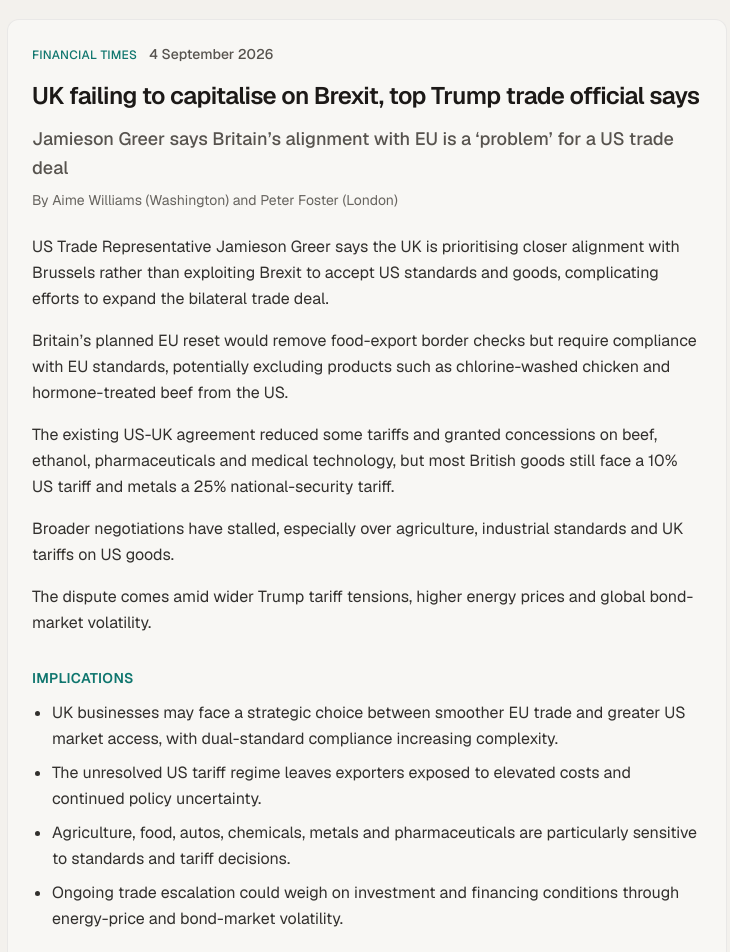
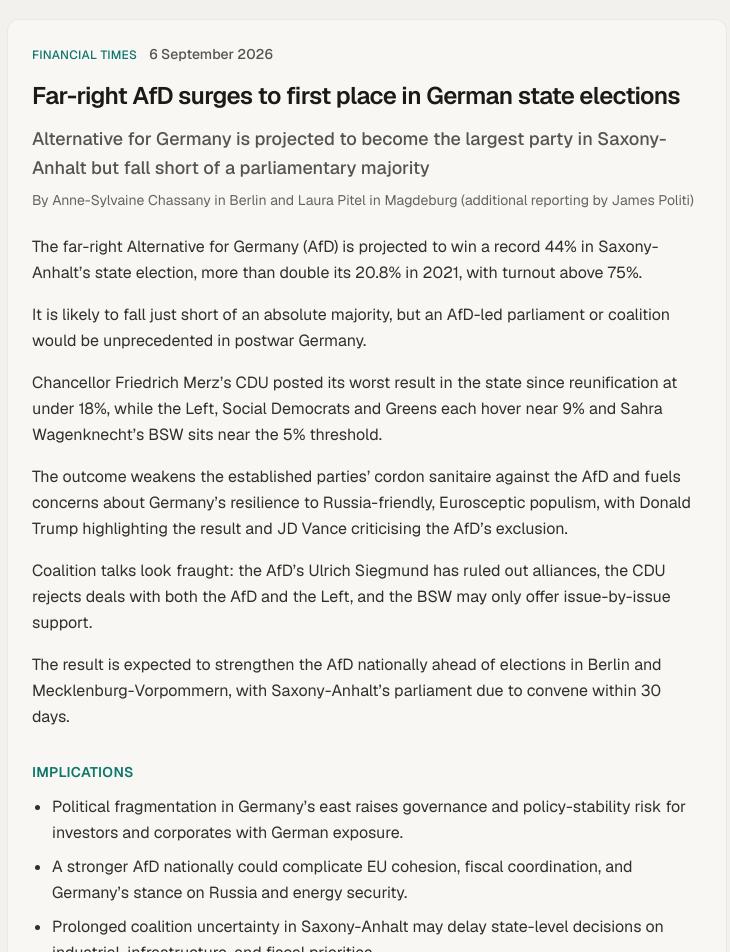
Before and after one commit to kongckk/personal-site, a Next.js app: page / in a window 1280 px wide. Shown: the part 1580-2532 px from the top of the page, without its empty margins (273-1003 px from the left). Built offline with nearby package versions, Linux system fonts and the light colour scheme.

Commit message:
Refresh FT top story for Ops & Finance daily brief

```diff
--- a/src/content/ftTopStory.ts
+++ b/src/content/ftTopStory.ts
@@ -2,19 +2,20 @@
   heading: "FT top story",
   source: "Financial Times",
   headline:
-    "UK failing to capitalise on Brexit, top Trump trade official says",
+    "Far-right AfD surges to first place in German state elections",
   standfirst:
-    "Jamieson Greer says Britain’s alignment with EU is a ‘problem’ for a US trade deal",
-  authors: "Aime Williams (Washington) and Peter Foster (London)",
-  dateLabel: "4 September 2026",
-  url: "https://www.ft.com/content/0d2beac3-ef62-4cbf-959e-b5c6b9703081",
+    "Alternative for Germany is projected to become the largest party in Saxony-Anhalt but fall short of a parliamentary majority",
+  authors:
+    "Anne-Sylvaine Chassany in Berlin and Laura Pitel in Magdeburg (additional reporting by James Politi)",
+  dateLabel: "6 September 2026",
+  url: "https://www.ft.com/content/a0229455-1822-4de8-ad2f-7453577d95cd",
   summary:
-    "US Trade Representative Jamieson Greer says the UK is prioritising closer alignment with Brussels rather than exploiting Brexit to accept US standards and goods, complicating efforts to expand the bilateral trade deal. Britain’s planned EU reset would remove food-export border checks but require compliance with EU standards, potentially excluding products such as chlorine-washed chicken and hormone-treated beef from the US. The existing US-UK agreement reduced some tariffs and granted concessions on beef, ethanol, pharmaceuticals and medical technology, but most British goods still face a 10% US tariff and metals a 25% national-security tariff. Broader negotiations have stalled, especially over agriculture, industrial standards and UK tariffs on US goods. The dispute comes amid wider Trump tariff tensions, higher energy prices and global bond-market volatility.",
+    "The far-right Alternative for Germany (AfD) is projected to win a record 44% in Saxony-Anhalt’s state election, more than double its 20.8% in 2021, with turnout above 75%. It is likely to fall just short of an absolute majority, but an AfD-led parliament or coalition would be unprecedented in postwar Germany. Chancellor Friedrich Merz’s CDU posted its worst result in the state since reunification at under 18%, while the Left, Social Democrats and Greens each hover near 9% and Sahra Wagenknecht’s BSW sits near the 5% threshold. The outcome weakens the established parties’ cordon sanitaire against the AfD and fuels concerns about Germany’s resilience to Russia-friendly, Eurosceptic populism, with Donald Trump highlighting the result and JD Vance criticising the AfD’s exclusion. Coalition talks look fraught: the AfD’s Ulrich Siegmund has ruled out alliances, the CDU rejects deals with both the AfD and the Left, and the BSW may only offer issue-by-issue support. The result is expected to strengthen the AfD nationally ahead of elections in Berlin and Mecklenburg-Vorpommern, with Saxony-Anhalt’s parliament due to convene within 30 days.",
   implications: [
-    "UK businesses may face a strategic choice between smoother EU trade and greater US market access, with dual-standard compliance increasing complexity.",
-    "The unresolved US tariff regime leaves exporters exposed to elevated costs and continued policy uncertainty.",
-    "Agriculture, food, autos, chemicals, metals and pharmaceuticals are particularly sensitive to standards and tariff decisions.",
-    "Ongoing trade escalation could weigh on investment and financing conditions through energy-price and bond-market volatility.",
+    "Political fragmentation in Germany’s east raises governance and policy-stability risk for investors and corporates with German exposure.",
+    "A stronger AfD nationally could complicate EU cohesion, fiscal coordination, and Germany’s stance on Russia and energy security.",
+    "Prolonged coalition uncertainty in Saxony-Anhalt may delay state-level decisions on industrial, infrastructure, and fiscal priorities.",
+    "Markets may price higher political-risk premia for German assets if populist momentum spills into Berlin and Mecklenburg-Vorpommern contests.",
   ],
 } as const;
 
```
